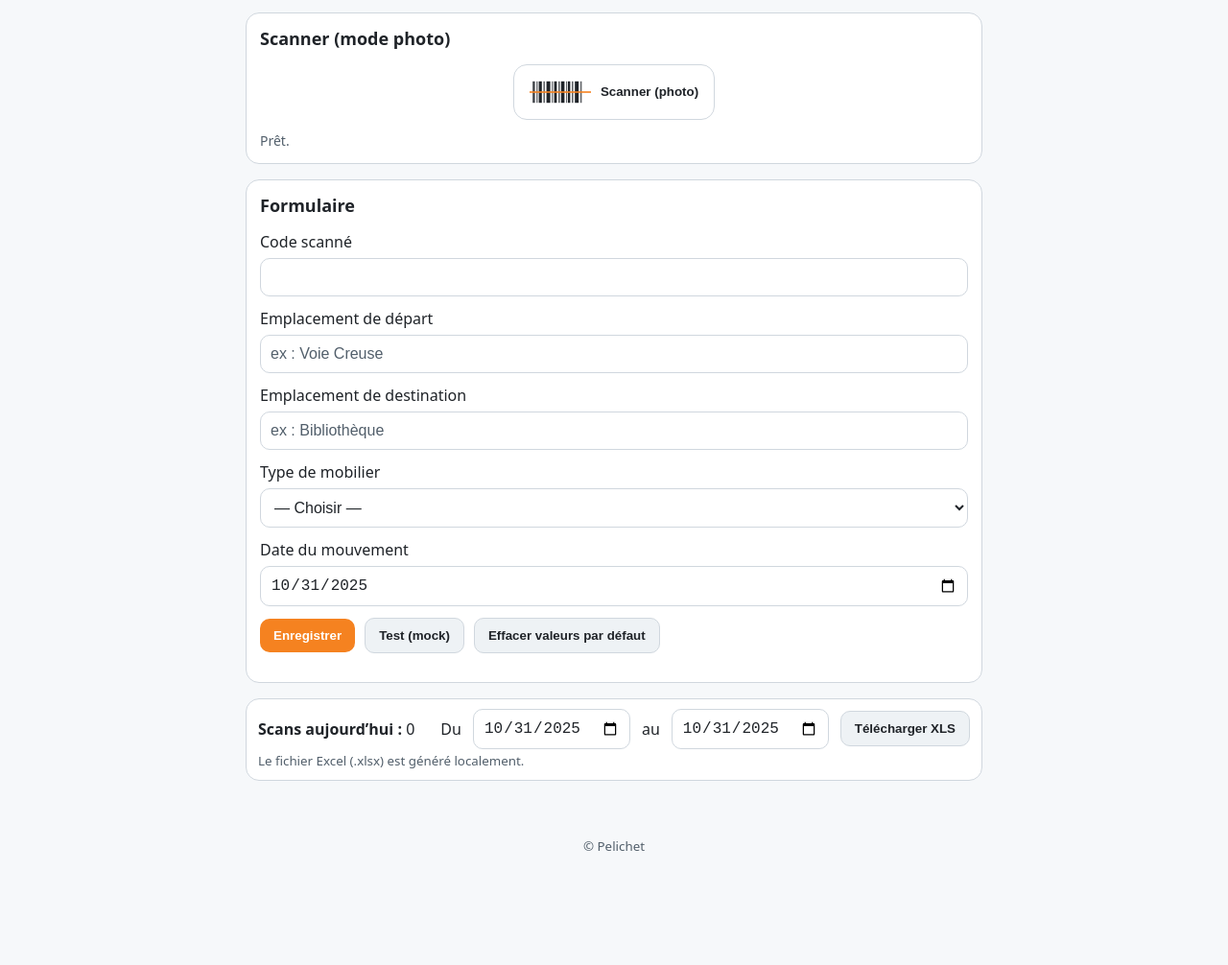
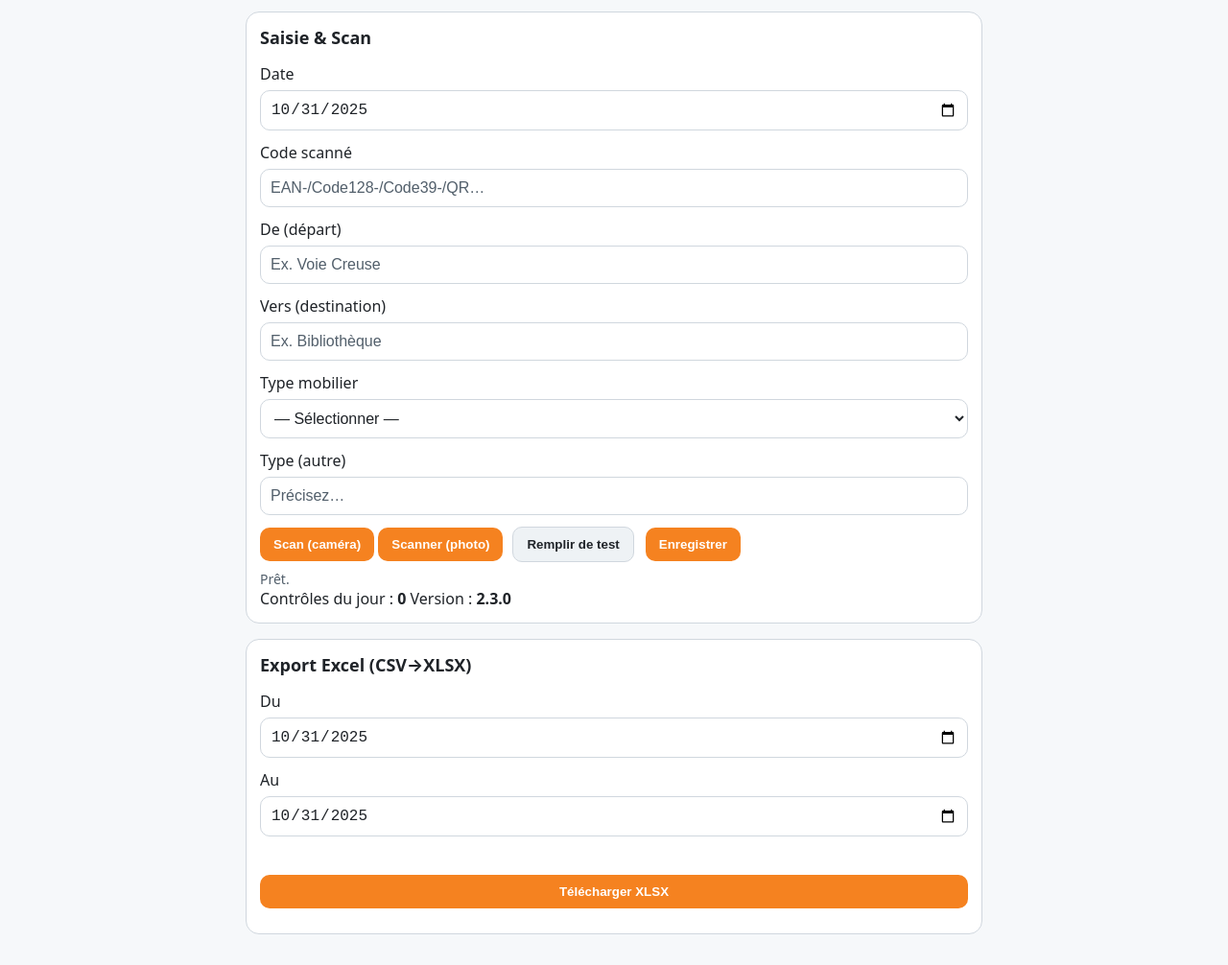
Before and after one commit to solutionspelichet/inventaire_onu2, a plain HTML site: page index.html in a window 1280 px wide. Shown: the part 64-1070 px from the top of the page at 96% size. Before the commit the page ends 980 px from the top, so only its background shows below. Drawn offline with nearby package versions, Linux system fonts and the light colour scheme; no server answers.

Commit message:
Update index.html

```diff
--- a/index.html
+++ b/index.html
@@ -3,117 +3,67 @@
 <head>
   <meta charset="utf-8" />
   <meta name="viewport" content="width=device-width, initial-scale=1, viewport-fit=cover" />
-  <title>Inventaire ONU</title>
-  <meta name="description" content="PWA Inventaire ONU — scanner et enregistrer des mouvements dans Google Sheets." />
-  <meta name="robots" content="noindex,nofollow" />
-  <meta name="theme-color" content="#ffffff" />
-
-  <!-- Empêche tout élément [hidden] d’apparaître (prioritaire) -->
-  <style>[hidden]{display:none!important}</style>
-
-  <!-- PWA -->
-  <link rel="manifest" href="manifest.webmanifest?v=1" />
-  <link rel="icon" type="image/png" sizes="32x32" href="icons/icon-32.png" />
-  <link rel="icon" type="image/png" sizes="16x16" href="icons/icon-16.png" />
-  <link rel="apple-touch-icon" href="icons/apple-touch-icon-180.png" />
-  <link rel="icon" href="icons/favicon.ico" />
-
-  <!-- iOS A2HS metas -->
-  <meta name="apple-mobile-web-app-capable" content="yes">
-  <meta name="apple-mobile-web-app-status-bar-style" content="default">
-  <meta name="apple-mobile-web-app-title" content="Inventaire ONU">
-
-  <!-- Styles -->
-  <link rel="stylesheet" href="styles.css?v=3" />
-
-  <!-- Librairies nécessaires -->
-  <script defer src="https://unpkg.com/@zxing/library@0.20.0"></script>
-  <script defer src="https://unpkg.com/jsqr@1.4.0/dist/jsQR.js"></script>
-  <script defer src="https://cdn.jsdelivr.net/npm/xlsx@0.18.5/dist/xlsx.full.min.js"></script>
-
-  <!-- App -->
-  <script defer src="app.js?v=3"></script>
+  <meta name="theme-color" content="#f6f8fa" />
+  <title>Inventaire ONU — Contrôles & Scan</title>
+  <link rel="manifest" href="./manifest.webmanifest" />
+  <link rel="icon" href="./favicon.ico" />
+  <link rel="stylesheet" href="./styles.css" />
+  <!-- XLSX pour export Excel (utilisé dans app.js) -->
+  <script src="https://cdn.jsdelivr.net/npm/xlsx@0.18.5/dist/xlsx.full.min.js" defer></script>
+  <!-- jsQR (fallback QR uniquement, utilisé par app.js si besoin) -->
+  <script src="https://cdn.jsdelivr.net/npm/jsqr@1.4.0/dist/jsQR.js" defer></script>
 </head>
 <body>
-  <header class="topbar">
-    <div class="brand">
-      <img src="assets/pelichet-logo.png" alt="Pelichet" class="logo" />
+  <!-- Bandeau top -->
+  <header class="header">
+    <div class="header-left">
+      <img src="./logo-pelichet.svg" alt="Pelichet" class="logo" onerror="this.style.display='none'">
       <h1>Inventaire ONU</h1>
     </div>
-
-    <div class="actions-right">
-      <!-- Affiché si:
-           - Android/desktop: when beforeinstallprompt fired
-           - iOS Safari: pour ouvrir l’aide -->
-      <button id="btn-install" class="ghost" aria-label="Installer l’app (PWA)" hidden>Installer</button>
-
-      <button id="btn-theme" class="icon-btn" aria-label="Basculer clair/sombre" title="Thème clair/sombre" aria-pressed="false">
-        <svg id="icon-sun" viewBox="0 0 24 24" aria-hidden="true"><path d="M12 4V2m0 20v-2M4 12H2m20 0h-2M5.64 5.64 4.22 4.22m15.56 15.56-1.42-1.42M5.64 18.36 4.22 19.78m15.56-15.56-1.42 1.42M12 8a4 4 0 1 1 0 8 4 4 0 0 1 0-8Z" fill="currentColor"/></svg>
-        <svg id="icon-moon" viewBox="0 0 24 24" aria-hidden="true" hidden><path d="M21 12.79A9 9 0 1 1 11.21 3 7 7 0 0 0 21 12.79Z" fill="currentColor"/></svg>
+    <div class="header-right">
+      <!-- Thème -->
+      <button id="btn-theme" class="icon-btn" aria-label="Changer de thème" aria-pressed="false">
+        <svg id="icon-sun"   width="20" height="20" viewBox="0 0 24 24" fill="currentColor"><path d="M6.76 4.84l-1.8-1.79-1.41 1.41 1.79 1.8 1.42-1.42zm10.45-1.79l-1.79 1.8 1.41 1.41 1.8-1.79-1.42-1.42zM12 4V1h-0v3h0zm0 19v-3h0v3h0zm8-11h3v0h-3v0zM1 12h3v0H1v0zm15.24 7.16l1.8 1.79 1.41-1.41-1.79-1.8-1.42 1.42zM4.84 17.24l-1.79 1.8 1.41 1.41 1.8-1.79-1.42-1.42zM12 8a4 4 0 100 8 4 4 0 000-8z"/></svg>
+        <svg id="icon-moon" width="20" height="20" viewBox="0 0 24 24" fill="currentColor" hidden><path d="M21 12.79A9 9 0 1111.21 3 7 7 0 0021 12.79z"/></svg>
       </button>
+      <!-- Installer PWA -->
+      <button id="btn-install" class="btn ghost" hidden>Installer</button>
     </div>
   </header>
 
-  <main>
-    <!-- SCAN -->
+  <main class="container">
+    <!-- Statut/API feedback -->
+    <div id="api-msg" class="api-msg" role="status" aria-live="polite"></div>
+
+    <!-- Carte formulaire -->
     <section class="card">
-      <h2>Scanner (mode photo)</h2>
-      <div class="capture-wrap">
-        <button id="btn-capture" type="button" class="capture-btn" aria-label="Prendre une photo du code">
-          <svg viewBox="0 0 160 80" aria-hidden="true" class="barcode-icon">
-            <rect x="8"  y="12" width="6"  height="56" fill="currentColor" opacity="0.85"/>
-            <rect x="18" y="12" width="3"  height="56" fill="currentColor" opacity="0.75"/>
-            <rect x="24" y="12" width="8"  height="56" fill="currentColor"/>
-            <rect x="36" y="12" width="4"  height="56" fill="currentColor" opacity="0.7"/>
-            <rect x="44" y="12" width="10" height="56" fill="currentColor"/>
-            <rect x="58" y="12" width="3"  height="56" fill="currentColor" opacity="0.7"/>
-            <rect x="64" y="12" width="7"  height="56" fill="currentColor"/>
-            <rect x="75" y="12" width="4"  height="56" fill="currentColor" opacity="0.7"/>
-            <rect x="82" y="12" width="9"  height="56" fill="currentColor"/>
-            <rect x="95" y="12" width="3"  height="56" fill="currentColor" opacity="0.7"/>
-            <rect x="100" y="12" width="6" height="56" fill="currentColor"/>
-            <rect x="110" y="12" width="4" height="56" fill="currentColor" opacity="0.7"/>
-            <rect x="118" y="12" width="10" height="56" fill="currentColor"/>
-            <rect x="132" y="12" width="4" height="56" fill="currentColor" opacity="0.7"/>
-            <rect x="0" y="38" width="160" height="4" fill="#F58220"/>
-          </svg>
-          <span>Scanner (photo)</span>
-        </button>
-        <input id="photoInput" type="file" accept="image/*" capture="environment" class="visually-hidden" />
+      <h2>Saisie & Scan</h2>
+
+      <form id="form" class="form-grid">
+        <div class="grid-2">
+          <div class="field">
+            <label for="date_mvt">Date</label>
+            <input type="date" id="date_mvt" name="date_mvt" required />
+          </div>
+          <div class="field">
+            <label for="code">Code scanné</label>
+            <input type="text" id="code" name="code" inputmode="numeric" autocomplete="off" placeholder="EAN-/Code128-/Code39-/QR…" required />
+          </div>
         </div>
 
-      <div id="preview-wrap" class="video-wrap">
-        <img id="preview" alt="Aperçu" style="display:none;max-width:100%;height:auto;border-radius:10px;" />
-        <canvas id="canvas" class="hidden" aria-hidden="true"></canvas>
-        <div id="flash" class="flash" aria-hidden="true"></div>
-        <div id="status" class="status" role="status" aria-live="polite">Prêt.</div>
+        <div class="grid-3">
+          <div class="field">
+            <label for="from">De (départ)</label>
+            <input type="text" id="from" name="from" placeholder="Ex. Voie Creuse" required />
           </div>
-    </section>
-
-    <!-- Formulaire -->
-    <section class="card">
-      <h2>Formulaire</h2>
-      <form id="form">
           <div class="field">
-          <label for="code">Code scanné</label>
-          <input id="code" name="code" type="text" inputmode="text" autocomplete="off" required />
+            <label for="to">Vers (destination)</label>
+            <input type="text" id="to" name="to" placeholder="Ex. Bibliothèque" required />
           </div>
-
           <div class="field">
-          <label for="from">Emplacement de départ</label>
-          <input id="from" name="from" type="text" autocomplete="off" placeholder="ex : Voie Creuse" required />
-        </div>
-
-        <div class="field">
-          <label for="to">Emplacement de destination</label>
-          <input id="to" name="to" type="text" autocomplete="off" placeholder="ex : Bibliothèque" required />
-        </div>
-
-        <div class="field">
-          <label for="type">Type de mobilier</label>
+            <label for="type">Type mobilier</label>
             <select id="type" name="type" required>
-            <option value="">— Choisir —</option>
-            <option>La petite bite de Jaime</option>
+              <option value="" disabled selected>— Sélectionner —</option>
               <option>Bureau</option>
               <option>Chaise</option>
               <option>Armoire</option>
@@ -124,60 +74,99 @@
               <option>Poste informatique</option>
               <option>Canapé</option>
               <option>Vestiaire</option>
-            <option value="Autre">Autre…</option>
+              <option>Autre</option>
             </select>
           </div>
-
-        <div class="field" id="field-type-autre" hidden>
-          <label for="type_autre">Type (autre)</label>
-          <input id="type_autre" name="type_autre" type="text" autocomplete="off" placeholder="Saisir le type" />
         </div>
 
-        <div class="field">
-          <label for="date_mvt">Date du mouvement</label>
-          <input id="date_mvt" name="date_mvt" type="date" required />
+        <div id="field-type-autre" class="field" hidden>
+          <label for="type_autre">Type (autre)</label>
+          <input type="text" id="type_autre" name="type_autre" placeholder="Précisez…" />
         </div>
 
-        <div class="actions" style="flex-wrap:wrap">
-          <button type="submit">Enregistrer</button>
-          <button type="button" id="btn-test" class="ghost">Test (mock)</button>
-          <button type="button" id="btn-clear-defaults" class="ghost" title="Effacer les valeurs de départ/destination/type mémorisées">Effacer valeurs par défaut</button>
+        <!-- Actions Scan -->
+        <div class="actions">
+          <div class="actions-left">
+            <button type="button" id="btn-scan-live" class="btn">Scan (caméra)</button>
+            <button type="button" id="btn-capture" class="btn outline">Scanner (photo)</button>
+            <input type="file" id="photoInput" accept="image/*;capture=camera,image/heic,image/heif" style="display:none" />
+          </div>
+          <div class="actions-right">
+            <button type="button" id="btn-test" class="btn ghost">Remplir de test</button>
+            <button type="submit" class="btn primary">Enregistrer</button>
+          </div>
+        </div>
+      </form>
+
+      <!-- Prévisualisation -->
+      <div class="preview-wrap">
+        <img id="preview" alt="Aperçu" style="display:none;max-width:100%;border-radius:12px;border:1px solid var(--border);" />
+        <canvas id="canvas" width="640" height="480" style="display:none"></canvas>
+        <div id="status" class="status">Prêt.</div>
       </div>
 
-        <p id="api-msg" class="muted" aria-live="polite"></p>
-      </form>
+      <!-- Infos du jour -->
+      <div class="pill-row">
+        <span class="pill">Contrôles du jour : <b id="count-today">0</b></span>
+        <span class="pill">Version : <b>2.3.0</b></span>
+      </div>
     </section>
 
-    <!-- Stats & Export (fin de page) -->
-    <section class="card mini">
-      <div style="display:flex;gap:12px;align-items:center;flex-wrap:wrap;">
-        <div><strong>Scans aujourd’hui :</strong> <span id="count-today">—</span></div>
-        <div style="margin-left:auto"></div>
+    <!-- Export -->
+    <section class="card">
+      <h2>Export Excel (CSV→XLSX)</h2>
+      <div class="grid-3">
+        <div class="field">
           <label for="export_from">Du</label>
-        <input id="export_from" type="date" />
-        <label for="export_to">au</label>
-        <input id="export_to" type="date" />
-        <button id="btn-download-xls" type="button" class="ghost">Télécharger XLS</button>
+          <input type="date" id="export_from" />
         </div>
-      <small class="muted">Le fichier Excel (.xlsx) est généré localement.</small>
+        <div class="field">
+          <label for="export_to">Au</label>
+          <input type="date" id="export_to" />
+        </div>
+        <div class="field">
+          <label>&nbsp;</label>
+          <button id="btn-download-xls" class="btn primary">Télécharger XLSX</button>
+        </div>
+      </div>
     </section>
   </main>
 
-  <footer class="foot">
-    <small>© Pelichet</small>
-  </footer>
-
-  <!-- Aide iOS Install (jamais auto, seulement via bouton) -->
-  <div id="ios-a2hs" class="ios-a2hs" hidden role="dialog" aria-modal="true" aria-labelledby="ios-a2hs-title">
-    <div class="ios-a2hs-card">
-      <h3 id="ios-a2hs-title">Installer sur iPhone/iPad</h3>
+  <!-- Modale iOS A2HS -->
+  <div id="ios-a2hs" class="modal" hidden>
+    <div class="modal-card ios-a2hs-card">
+      <h3>Installer sur l’écran d’accueil (iPhone/iPad)</h3>
       <ol>
-        <li>Ouvrez cette page dans <strong>Safari</strong>.</li>
-        <li>Appuyez sur le bouton <strong>Partager</strong> <span class="share-icon" aria-hidden="true">⬆︎</span>.</li>
-        <li>Sélectionnez <strong>Ajouter à l’écran d’accueil</strong>.</li>
+        <li>Appuyez sur <b>Partager</b> (icône carré avec flèche)</li>
+        <li>Choisissez <b>Ajouter à l’écran d’accueil</b></li>
       </ol>
-      <button id="ios-a2hs-close" class="ghost" type="button">OK</button>
+      <div class="modal-actions">
+        <button id="ios-a2hs-close" class="btn">Compris</button>
       </div>
     </div>
+  </div>
+
+  <!-- Modale Scanner -->
+  <div id="scannerModal" class="scanner-modal" style="display:none">
+    <div class="scanner-box">
+      <video id="scannerVideo" autoplay muted playsinline></video>
+      <div class="scanner-actions">
+        <button type="button" id="scannerStop" class="btn ghost">Stop</button>
+        <button type="button" id="scannerClose" class="btn">Fermer</button>
+      </div>
+    </div>
+  </div>
+
+  <!-- Flash visual -->
+  <div id="flash" class="flash"></div>
+
+  <!-- Loader global -->
+  <div id="globalLoader" class="loader" style="display:none">
+    <div class="spinner"></div>
+    <div id="loaderMsg">Chargement…</div>
+  </div>
+
+  <!-- App -->
+  <script src="./app.js"></script>
 </body>
 </html>
```
Lines whose indentation alone changed are shown as unchanged.
